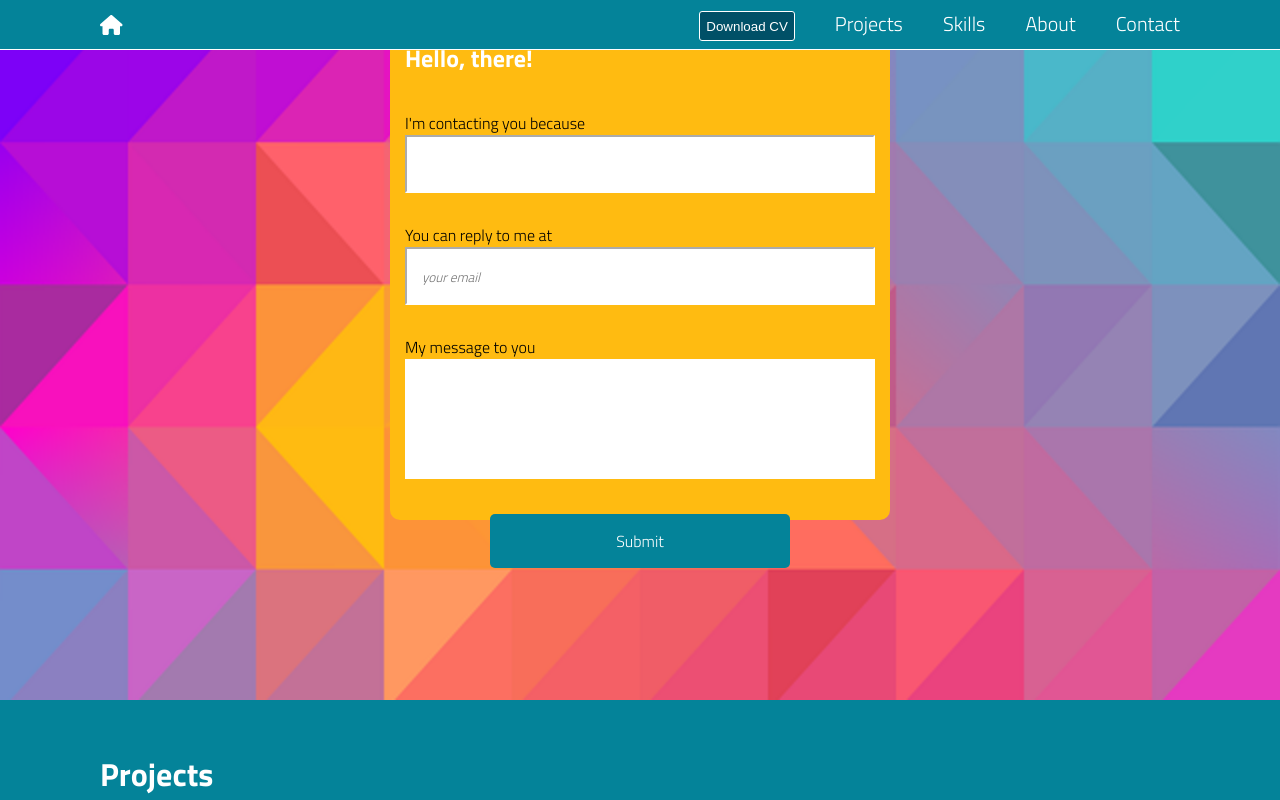
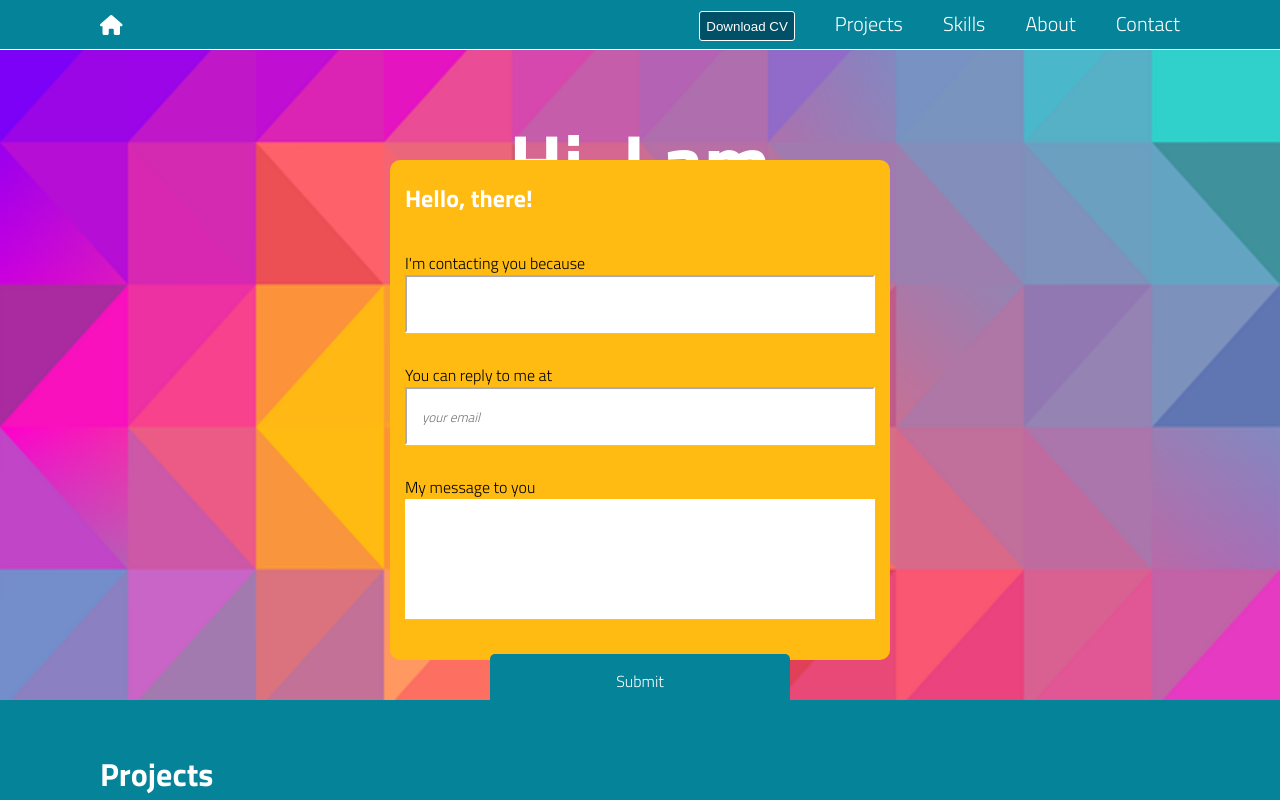
Before and after one commit to queuing4oranges/portfolio, a React (Create React App) app: page / in a window 1280 px wide. Both pictures are taken after a click on the button "Get in touch". Shown: the top 800 px of the page. Built offline with nearby package versions, Linux system fonts and the light colour scheme; data requests are answered from the project's data file.

Commit message:
scss modal

```diff
--- a/package.json
+++ b/package.json
@@ -11,6 +11,7 @@
     "@testing-library/react": "^13.3.0",
     "@testing-library/user-event": "^13.5.0",
     "bootstrap": "^5.2.0",
+    "emailjs-com": "^3.2.0",
     "font-awesome": "^4.7.0",
     "react": "^18.2.0",
     "react-bootstrap": "^2.5.0",
--- a/src/components/About.js
+++ b/src/components/About.js
@@ -23,7 +23,6 @@ const About = () => {
 
                 <div className="hobby__container">
                     <p className="text right">In my free time, I like to cultivate my friendships and go on little trips. If that is not an option, I love sewing and lifting in the Crossfit gym. Besides that, I like to be surrounded by people who share my sense of humor.
-                    <br />
                     I'm afraid of snails.
                      </p>
                 </div>
--- a/src/components/Modal.js
+++ b/src/components/Modal.js
@@ -5,7 +5,7 @@ function Modal() {
     const [openModal, setOpenModal] = useState(true);
 
   return (
-    <div className="modalBackground">
+    // <div className="modalBackground">
         <div className="modalContainer">
                 <form className="contact__form">
                 <h2 className="form__title">Hello, there!</h2>
@@ -30,7 +30,7 @@ function Modal() {
                 </div>
             </form>
         </div>
-    </div>
+    // </div>
   )
 }
 
--- a/src/components/Skills.js
+++ b/src/components/Skills.js
@@ -7,8 +7,8 @@ const Skills = () => {
 
     return (
     <>
-    <h1 className="skills__title-big">Skills</h1>
-        <div className="skills__container" id="skills">
+    <h1 className="skills__title-big" id="skills">Skills</h1>
+        <div className="skills__container" >
 
 
             <div className="tech__container">
--- a/src/scss/hero.scss
+++ b/src/scss/hero.scss
@@ -7,6 +7,9 @@
     flex-direction: column;
     align-items: center;
     margin: auto;
+    //
+    position: relative;
+
 
 }
 
--- a/src/scss/modal.scss
+++ b/src/scss/modal.scss
@@ -79,12 +79,23 @@ html {
     padding: 20px;
 }
 
-.modalBackground{
-    position: absolute;
-}
+// .modalBackground{
+//     position: relative;
+//     display: flex;
+//     justify-content: center;
+//     align-items: center;
+//     margin: auto;
+//     width: 100%;
+
+// }
 
 .modalContainer{
-    position: relative;
+    position: fixed;
+    top: 50%;
+    left: 50%;
+    transform: translate(-50%, -50%);
+
+
 }
 
 
```
Also changed, not shown: 1 other file (tests, documents, lock files or other folders).
